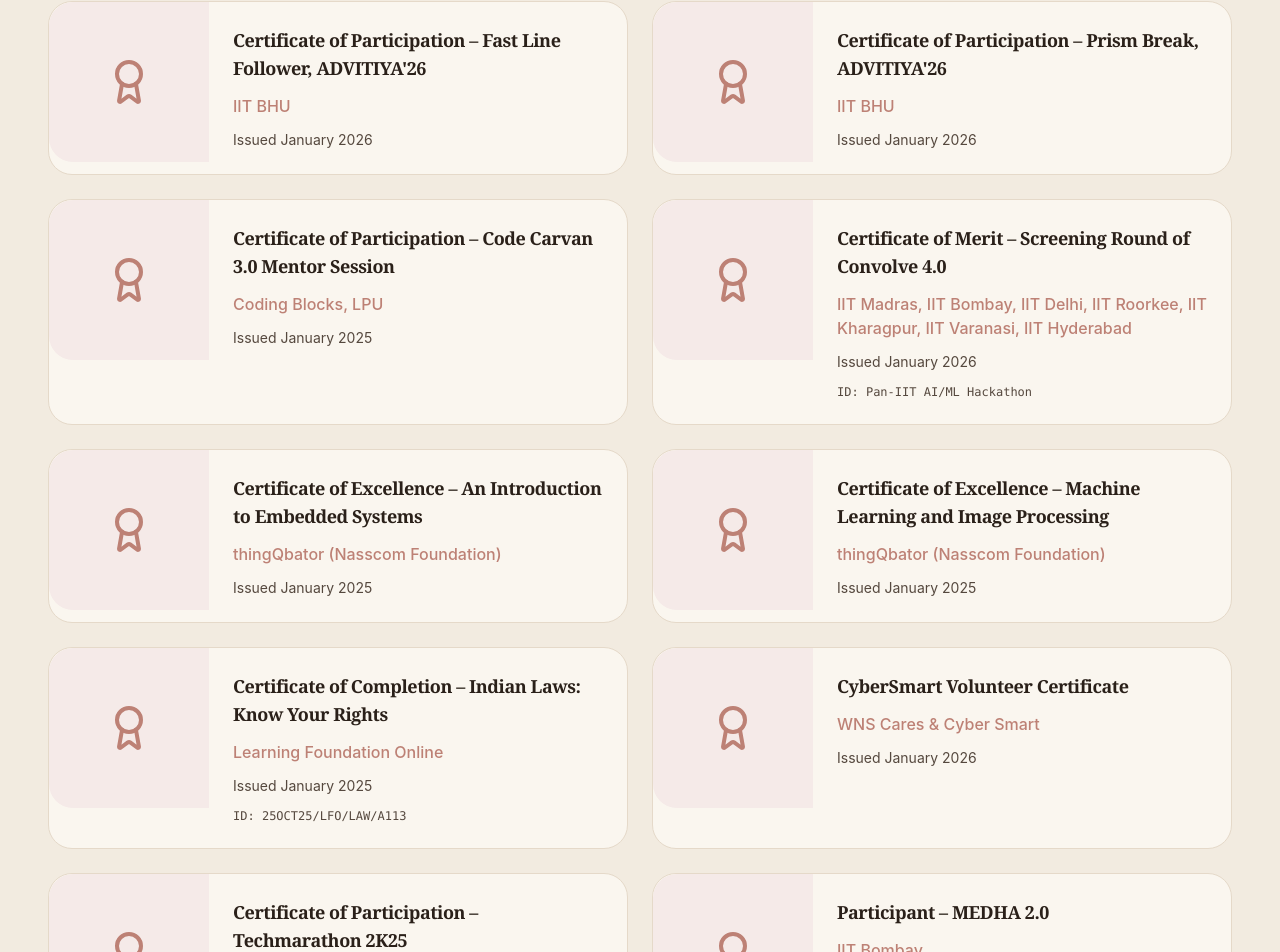
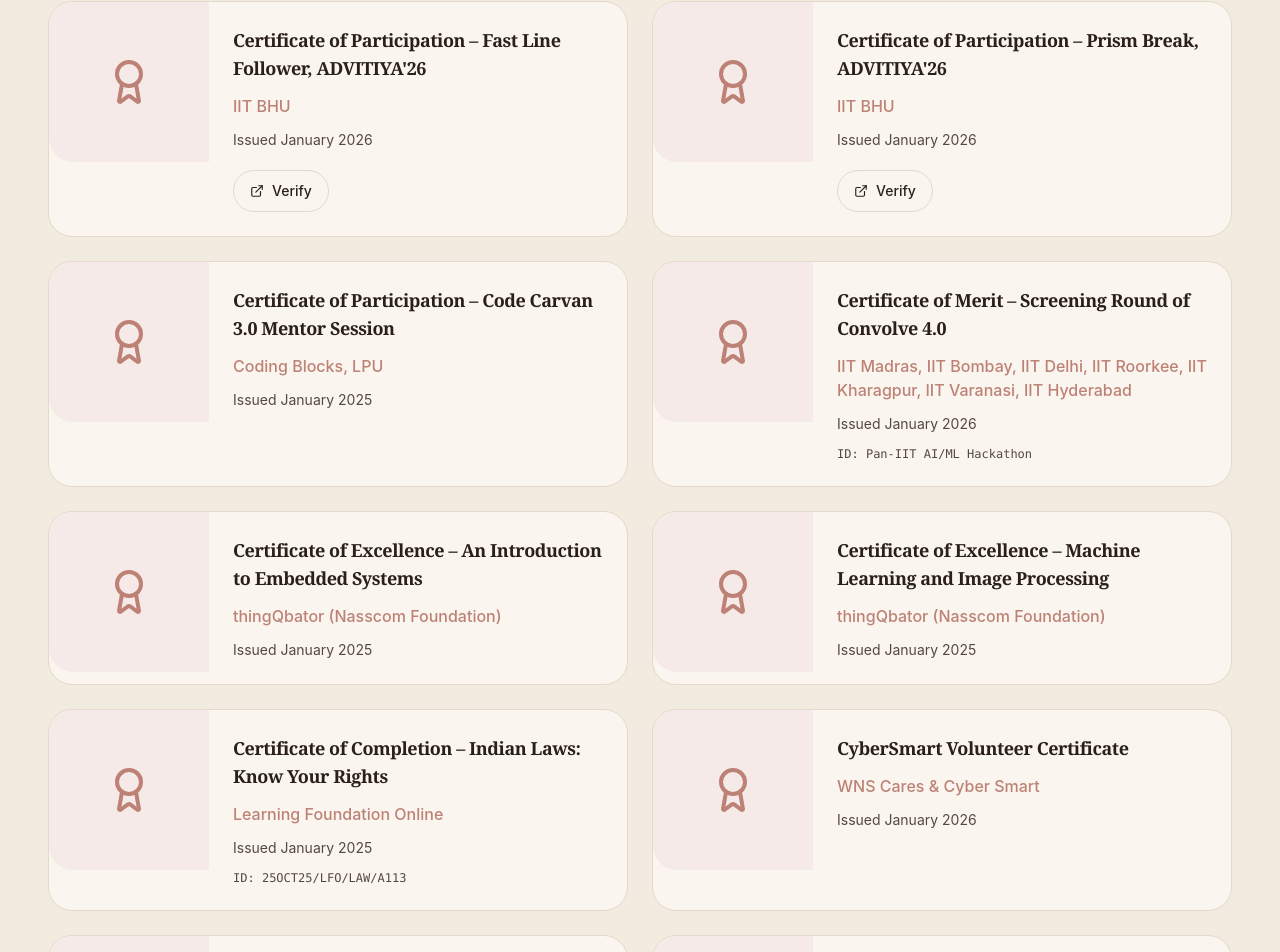
Before and after one commit to Nileshkrishesh/portfolio, a Next.js app: page / in a window 1280 px wide. Shown: the part 9269-10221 px from the top of the page. Built offline with nearby package versions, Linux system fonts and the light colour scheme.

Commit message:
Add Google Drive link to ADVITIYA certificates

```diff
--- a/src/data/portfolio.ts
+++ b/src/data/portfolio.ts
@@ -408,12 +408,14 @@
     name: 'Certificate of Participation – Fast Line Follower, ADVITIYA\'26',
     issuer: 'IIT BHU',
     date: '2026',
+    credentialUrl: 'https://drive.google.com/file/d/16doTwTEHVt1zEl3h1so-uipPLiKYw5oY/view?usp=drive_link',
   },
   {
     id: 'advitiya-prismbreak',
     name: 'Certificate of Participation – Prism Break, ADVITIYA\'26',
     issuer: 'IIT BHU',
     date: '2026',
+    credentialUrl: 'https://drive.google.com/file/d/16doTwTEHVt1zEl3h1so-uipPLiKYw5oY/view?usp=drive_link',
   },
   {
     id: 'codecarvan-lpu',
```
